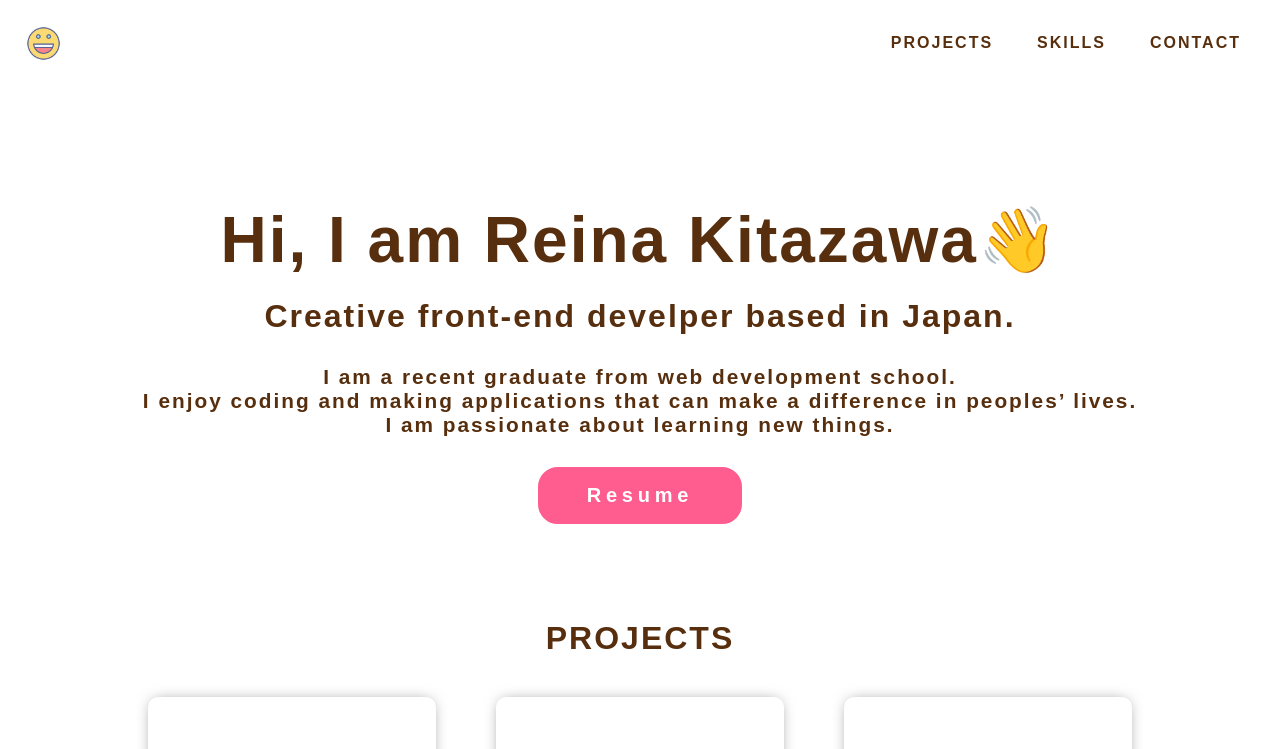
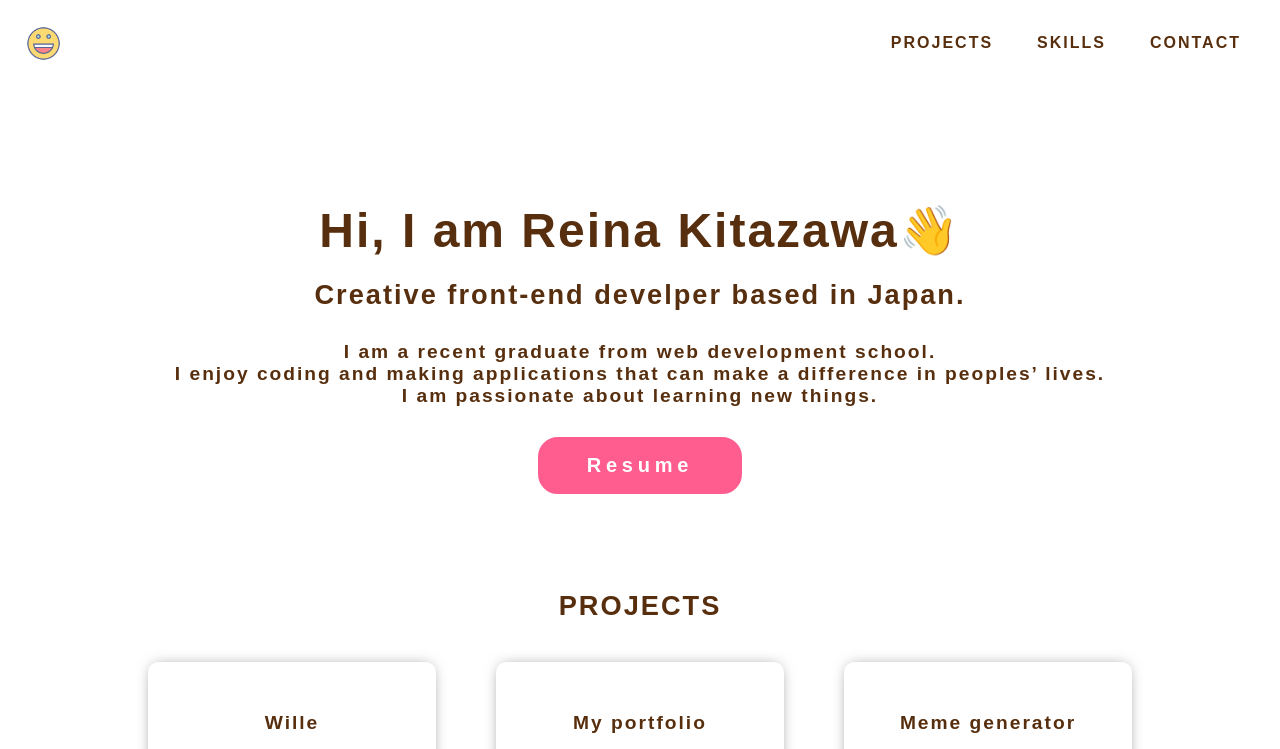
Before and after one commit to ReinaKitazawa/portfolio, a React (Create React App) app: page / in a window 1280 px wide. Shown: the top 749 px of the page. Built offline with nearby package versions, Linux system fonts and the light colour scheme.

Commit message:
change font-size

```diff
--- a/src/index.css
+++ b/src/index.css
@@ -49,16 +49,16 @@ body {
   }
 }
 h1 {
-  font-size: 4rem;
+  font-size: 3rem;
   margin-top: 20px;
 }
 h2 {
-  font-size: 2rem;
+  font-size: 1.7rem;
   text-align: center;
   margin: 20px;
 }
 h3 {
-  font-size: 1.3rem;
+  font-size: 1.2rem;
   margin: 30px 0px;
 }
 
```
